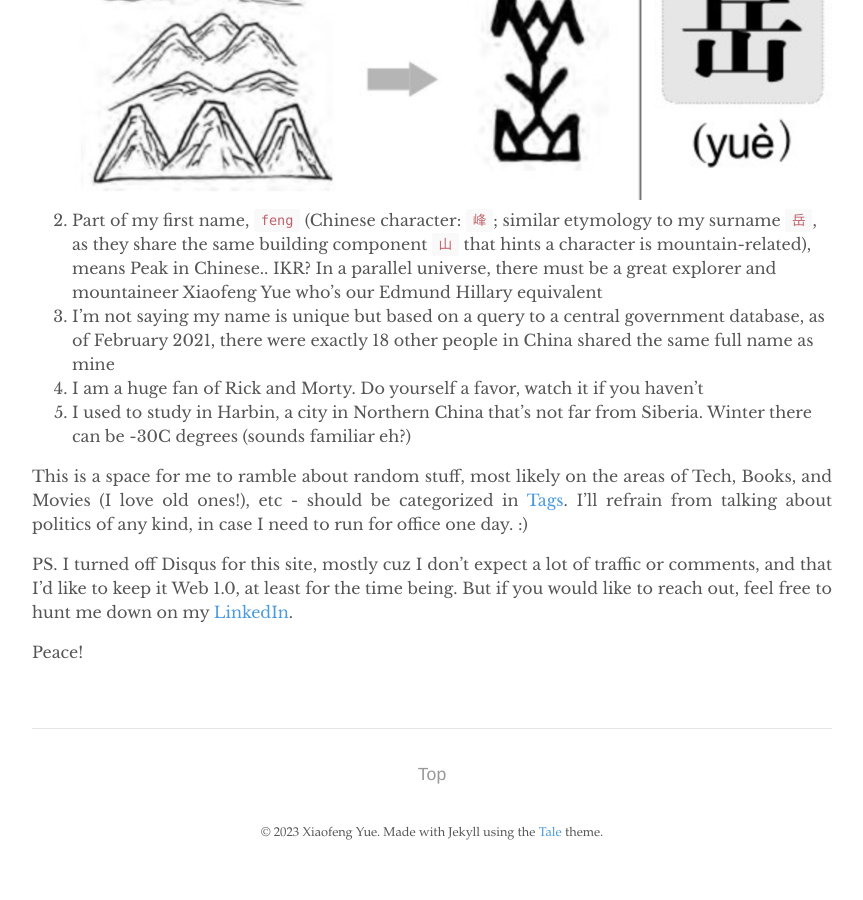
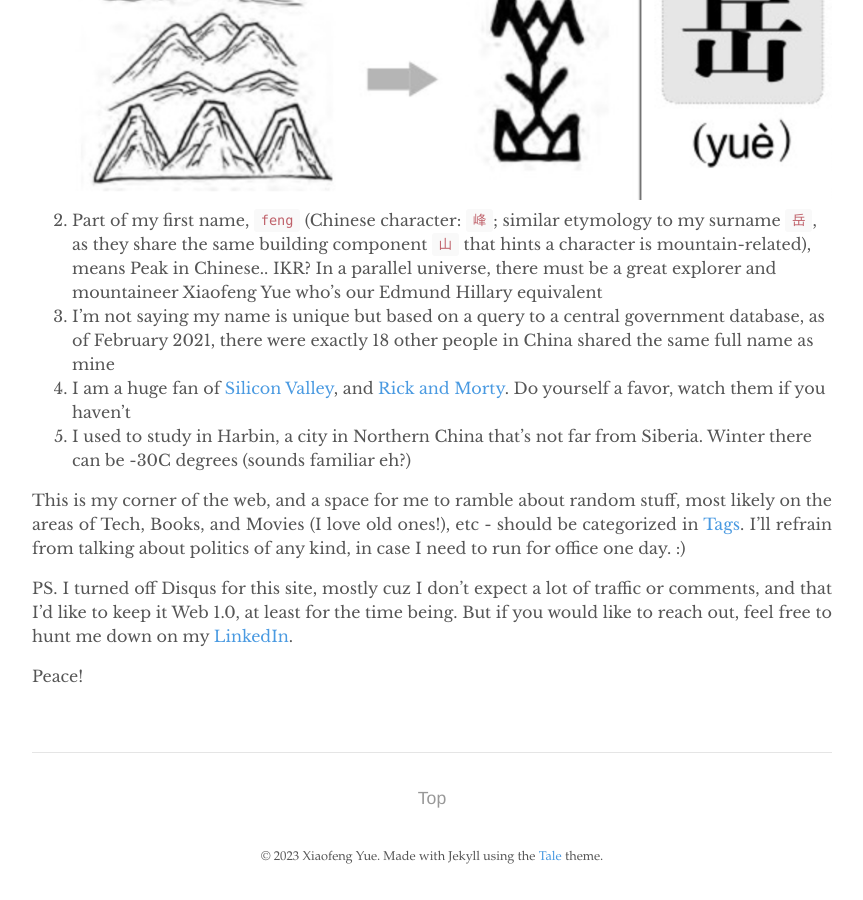
Before and after one commit to yuexiaofeng/yuexiaofeng.github.io, a Jekyll site: the page built from about.md, in a window 1280 px wide and 900 px high, scrolled down 1124 px. Shown: the whole window, without its empty margins (208-1071 px from the left). Built offline with Jekyll 4.4.1, drawn with Linux system fonts in a browser that asks for light colours; before the commit the page ends 2000 px from its top, so only the background shows below that.

Commit message:
updated about

```diff
--- a/about.md
+++ b/about.md
@@ -19,10 +19,10 @@ Some fun facts about myself:
 1. My family name `Yue` means Great Mountain in Chinese, although I should probably hike a lot more to live up to the name! `Yue` (4th tone i.e. falling tone) in written Chinese is `岳` - since Chinese is a pictogram language, a few millenniums ago, the character was scripted on oracle bones to resemble mountains before it evolved to its modern form on the right: ![yue](../assets/images/yue_oracle.png)
 2. Part of my first name, `feng` (Chinese character: `峰`; similar etymology to my surname `岳`, as they share the same building component `山` that hints a character is mountain-related), means Peak in Chinese.. IKR? In a parallel universe, there must be a great explorer and mountaineer Xiaofeng Yue who's our Edmund Hillary equivalent
 3. I’m not saying my name is unique but based on a query to a central government database, as of February 2021, there were exactly 18 other people in China shared the same full name as mine
-4. I am a huge fan of Rick and Morty. Do yourself a favor, watch it if you haven't
+4. I am a huge fan of [Silicon Valley](https://www.imdb.com/title/tt2575988/), and [Rick and Morty](https://www.imdb.com/title/tt2861424/). Do yourself a favor, watch them if you haven't
 5. I used to study in Harbin, a city in Northern China that's not far from Siberia. Winter there can be -30C degrees (sounds familiar eh?)
 
-This is a space for me to ramble about random stuff, most likely on the areas of Tech, Books, and Movies (I love old ones!), etc - should be categorized in <a href="/tags">Tags</a>. I'll refrain from talking about politics of any kind, in case I need to run for office one day. :)
+This is my corner of the web, and a space for me to ramble about random stuff, most likely on the areas of Tech, Books, and Movies (I love old ones!), etc - should be categorized in <a href="/tags">Tags</a>. I'll refrain from talking about politics of any kind, in case I need to run for office one day. :)
 
 PS. I turned off Disqus for this site, mostly cuz I don't expect a lot of traffic or comments, and that I'd like to keep it Web 1.0, at least for the time being. But if you would like to reach out, feel free to hunt me down on my [LinkedIn](https://www.linkedin.com/in/xiaofengyue/).
 
```
